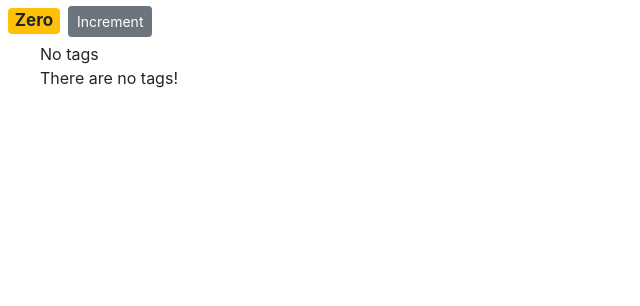
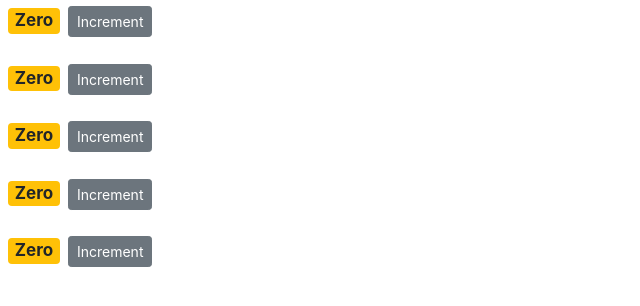
Before and after one commit to aashiqahmed98/React-Intro, a React (Create React App) app: page / in a window 1280 px wide. Shown: the top 306 px of the page, without its empty margins (0-640 px from the left). Built offline with nearby package versions, Linux system fonts and the light colour scheme.

Commit message:
Created new Component and Rendered Dynamically

```diff
--- a/src/components/counterComponent.jsx
+++ b/src/components/counterComponent.jsx
@@ -2,20 +2,21 @@
 
 // import React from 'react'; //used the shortcut from 'Simple React Snippet'=> imr
 
+//used the shortcut from 'Simple React Snippet'=> cc
 import React, { Component } from "react"; //used the shortcut from 'Simple React Snippet' =>imrc
 class Counter extends Component {
-  //used the shortcut from 'Simple React Snippet'=> cc
   state = {
     count: 0,
-    tags: [],
+    tags: ["tag1"],
   };
+
 
   constructor() {
     super(); //Using super() to get the class properties
 
     // console.log("This is a constructor",this);
 
-    this.handleIncrement = this.handleIncrement.bind(this);
+    // this.handleIncrement = this.handleIncrement.bind(this);
   }
   //Used to use styles as JS  object in HTML tags
   styles = {
@@ -44,9 +45,13 @@
   //   console.log('Clicked!',this)
   // }
 
-  handleIncrement() {
-    console.log("Clicked!", this);
-  }
+  handleIncrement = () => {
+    // console.log("Clicked!", this);
+
+    this.setState({
+      count: this.state.count + 1,
+    });
+  };
 
   render() {
     return (
@@ -67,7 +72,9 @@
         <ul>
           {this.state.tags.length === 0 && "No tags"}{" "}
           {/*True && 'Strig' returns true */}
-          {this.renderTags()}
+
+          {/* {this.renderTags()} */}
+
         </ul>
       </React.Fragment>
     );
--- /dev/null
+++ b/src/components/counters.jsx
@@ -0,0 +1,27 @@
+import React, { Component } from "react";
+import Counter from "./counterComponent";
+
+class Counters extends Component {
+  state = {
+    counters: [
+      //Array of objects
+      { id: 1, value: 0 },
+      { id: 2, value: 0 },
+      { id: 3, value: 0 },
+      { id: 4, value: 0 },
+      { id: 5, value: 0 },
+    ],
+  };
+
+  render() {
+    return (
+      <div>
+        {/* Rendering Components dynamically */}
+        {this.state.counters.map((counter) => (
+          <Counter key={counter.id} />
+        ))}
+      </div>
+    );
+  }
+}
+export default Counters;
--- a/src/index.js
+++ b/src/index.js
@@ -8,11 +8,12 @@
 import "bootstrap/dist/css/bootstrap.css";
 
 // Components
-import Counter from './components/counterComponent';
+// import Counter from './components/counterComponent';
+import Counters from './components/counters';
 
 ReactDOM.render(
   <React.StrictMode>
-    <Counter />
+    <Counters />
   </React.StrictMode>,
   document.getElementById("root")
 );
```
